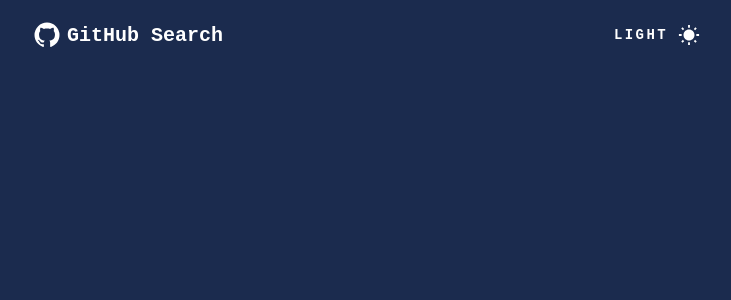
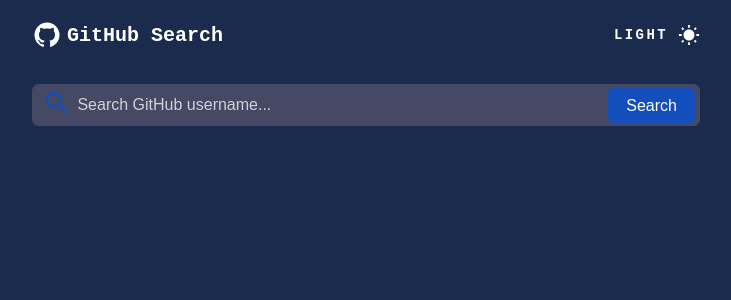
Before and after one commit to bekossy/github-search, a React (Create React App) app: page / in a window 1280 px wide. Shown: the top 300 px of the page, without its empty margins (274-1005 px from the left). Built offline with nearby package versions, Linux system fonts and the light colour scheme.

Commit message:
imports Search into the App.js file

```diff
--- a/src/App.js
+++ b/src/App.js
@@ -1,11 +1,13 @@
 import React from "react";
 import { Header } from "./title/Header";
+import { Search } from "./searchBar/Search";
 
 const App = () => {
   return (
     <>
       <section className="container">
         <Header />
+        <Search />
       </section>
     </>
   );
```
